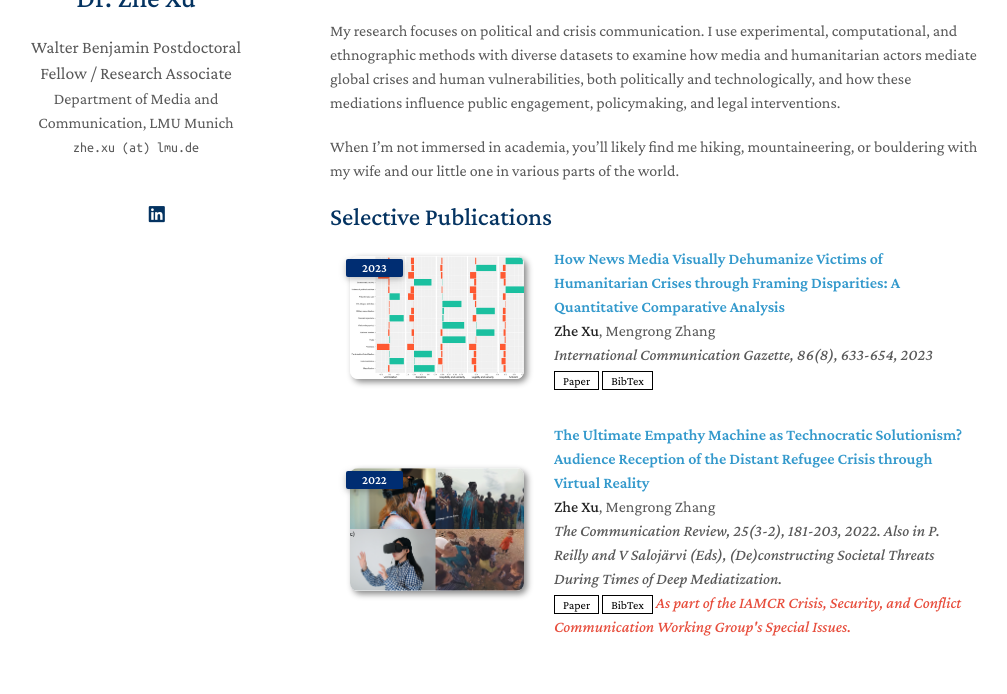
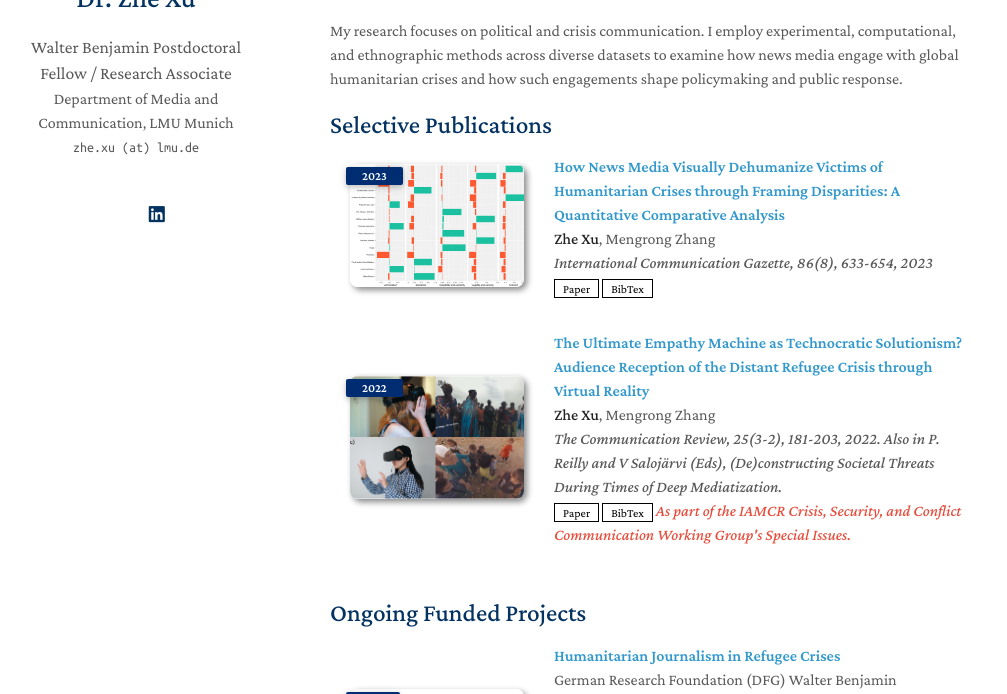
Before and after one commit to zhexuphd/home, a Jekyll site: the page built from index.md, in a window 1280 px wide and 900 px high, cut to the strip 206-900 px from the top of the window. Shown: the whole strip, without its empty margins (140-1147 px from the left). Built offline with Jekyll 4.4.1, drawn with Linux system fonts in a browser that asks for light colours; a style sheet for code colours, icons or effects is not loaded; our own code applies the rules of GitHub Pages for plain Markdown files.

Commit message:
Update index.md

```diff
--- a/index.md
+++ b/index.md
@@ -6,9 +6,7 @@
 
 My name is Zhe Xu, and I am currently a [postdoctoral research associate](https://www.ifkw.uni-muenchen.de/organisation/personen/mitarbeiter/xu_zhe/index.html) in the [Department of Media and Communication](https://www.ifkw.uni-muenchen.de/index.html) at [Ludwig Maximilian University of Munich](https://www.lmu.de/en/), working with [Prof. Dr. Thomas Hanitzsch](https://www.ifkw.uni-muenchen.de/organisation/personen/professoren/hanitzsch_thomas/index.html) and [Prof. Dr. Neil Thurman](https://neilthurman.com/). I was awarded a [Walter Benjamin grant](https://www.dfg.de/en/research-funding/funding-opportunities/programmes/individual/walter-benjamin) by the German Research Foundation (DFG). I received my Ph.D. from the [University of Cologne](https://portal.uni-koeln.de/es/uoc-home) in 2023.
 
-My research focuses on political and crisis communication. I use experimental, computational, and ethnographic methods with diverse datasets to examine how media and humanitarian actors mediate global crises and human vulnerabilities, both politically and technologically, and how these mediations influence public engagement, policymaking, and legal interventions.
-
-When I’m not immersed in academia, you’ll likely find me hiking, mountaineering, or bouldering with my wife and our little one in various parts of the world.
+My research focuses on political and crisis communication. I employ experimental, computational, and ethnographic methods across diverse datasets to examine how news media engage with global humanitarian crises and how such engagements shape policymaking and public response.
 
 {% include_relative _includes/publications.md %}
 
```
